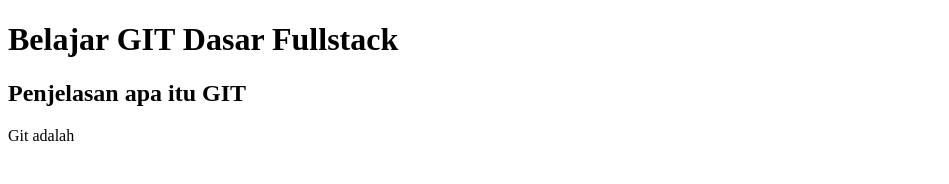
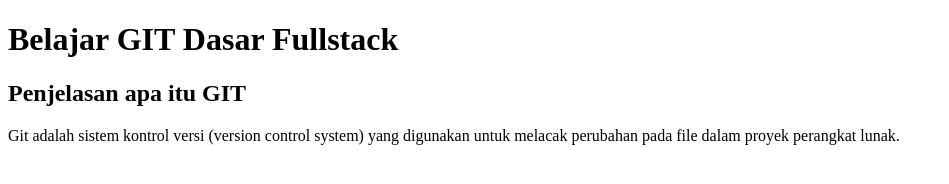
Before and after one commit to Wahyux12/CompanyProfile, a plain HTML site: page index.html in a window 1280 px wide. Shown: the whole page, without its empty margins (0-949 px from the left). Drawn offline with Linux system fonts and the light colour scheme.

Commit message:
menambahkan penjelasan tentang apa itu git pada body

```diff
--- a/index.html
+++ b/index.html
@@ -11,5 +11,5 @@
     <h2>
         Penjelasan apa itu GIT
     </h2>
-    <p>Git adalah</p>
+    <p>Git adalah sistem kontrol versi (version control system) yang digunakan untuk melacak perubahan pada file dalam proyek perangkat lunak.</p>
 </body>
```
